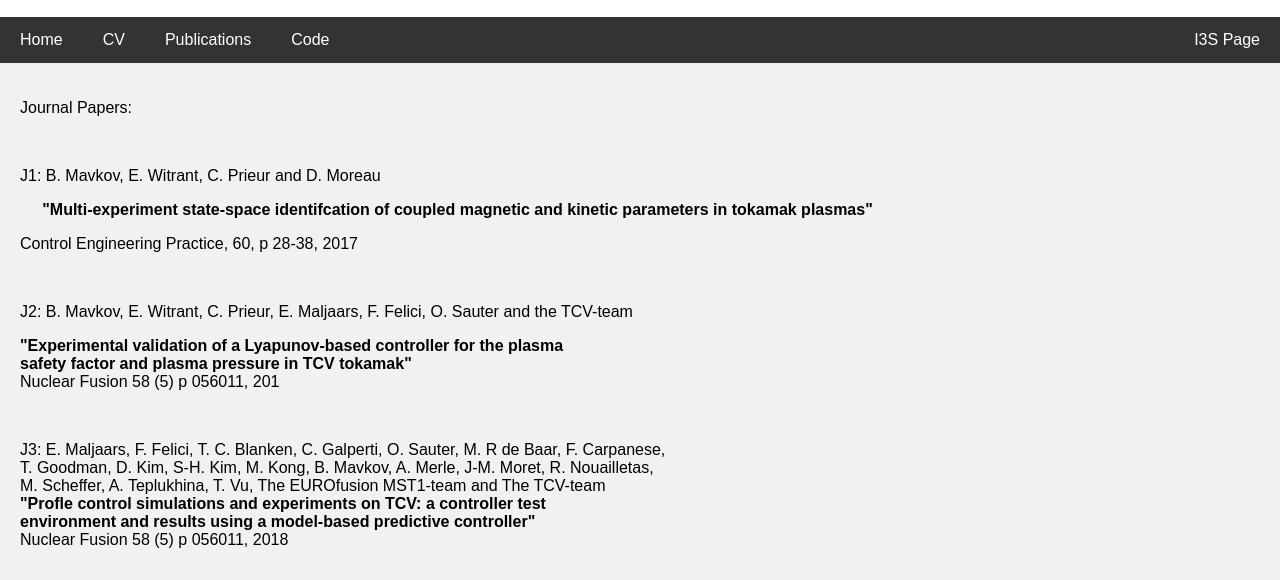
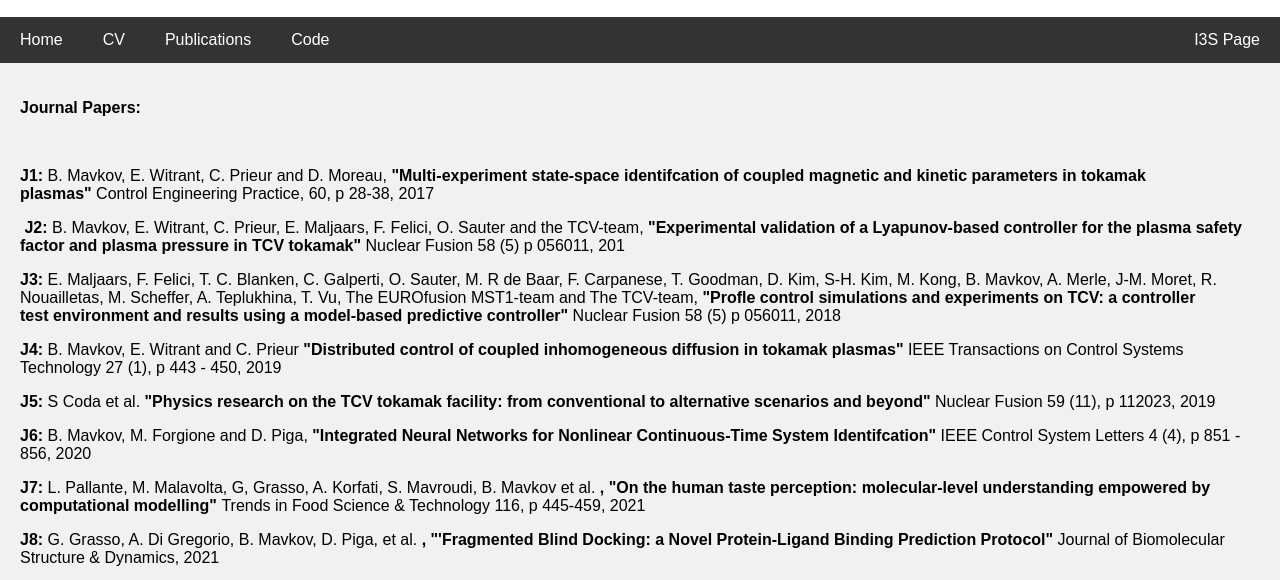
Before and after one commit to bmavkov/bmavkov.github.io, a plain HTML site: page publications.html in a window 1280 px wide. Shown: the part 211-791 px from the top of the page. Drawn offline with Linux system fonts and the light colour scheme.

Commit message:
Update publications.html

```diff
--- a/publications.html
+++ b/publications.html
@@ -111,19 +111,24 @@ body {
 </style>
 </head>
 <body>
-<h2 class="header"> Publications &nbsp;</h2>
+  <h2 class="header">Publications&nbsp;</h2>
 <div class="navbar"> <a href="https://bmavkov.github.io/index.html">Home</a> <a href="#">CV</a> <a href="https://bmavkov.github.io/publications.html">Publications</a> <a href="https://github.com/bmavkov">Code</a> <a class="right" href="https://www.i3s.unice.fr/">I3S Page</a></div>
 <div class="row">
 <div class="side">
-<p>Journal Papers:</p>
-<p>&nbsp;</p>
-<p>J1: B. Mavkov, E. Witrant, C. Prieur and D. Moreau</p>
-<p>&nbsp; &nbsp; &nbsp;<strong>"Multi-experiment state-space identifcation of coupled magnetic and kinetic parameters in tokamak plasmas"</strong></p>
-<p>Control Engineering Practice, 60, p 28-38, 2017</p>
-<p>&nbsp;</p>
-<p>J2:&nbsp;B. Mavkov, E. Witrant, C. Prieur, E. Maljaars, F. Felici,&nbsp;O. Sauter and the TCV-team</p>
-<p><strong>"Experimental validation of a Lyapunov-based controller for the plasma</strong><br /><strong>safety factor and plasma pressure in TCV tokamak"</strong><br />Nuclear Fusion 58 (5) p 056011, 201</p>
-<p>&nbsp;</p>
-<p>J3:&nbsp;E. Maljaars, F. Felici, T. C. Blanken, C. Galperti, O. Sauter, M. R de Baar, F. Carpanese,<br />T. Goodman, D. Kim, S-H. Kim, M. Kong, B. Mavkov, A. Merle, J-M. Moret, R. Nouailletas,<br />M. Scheffer, A. Teplukhina, T. Vu, The EUROfusion MST1-team and The TCV-team<br /><strong>"Profle control simulations and experiments on TCV: a controller test</strong><br /><strong>environment and results using a model-based predictive controller"</strong><br />Nuclear Fusion 58 (5) p 056011, 2018</p>
+  <p><strong>Journal Papers:</strong></p>
+<p><strong>&nbsp;</strong></p>
+<p><strong>J1:</strong> B. Mavkov, E. Witrant, C. Prieur and D. Moreau,&nbsp;<strong>"Multi-experiment state-space identifcation of coupled magnetic and kinetic parameters in tokamak plasmas"&nbsp;</strong>Control Engineering Practice, 60, p 28-38, 2017</p>
+<p>&nbsp;<strong>J2:</strong>&nbsp;B. Mavkov, E. Witrant, C. Prieur, E. Maljaars, F. Felici,&nbsp;O. Sauter and the TCV-team,&nbsp;<strong>"Experimental validation of a Lyapunov-based controller for the plasma&nbsp;</strong><strong>safety factor and plasma pressure in TCV tokamak"&nbsp;</strong>Nuclear Fusion 58 (5) p 056011, 201</p>
+<p><strong>J3:</strong>&nbsp;E. Maljaars, F. Felici, T. C. Blanken, C. Galperti, O. Sauter, M. R de Baar, F. Carpanese, T. Goodman, D. Kim, S-H. Kim, M. Kong, B. Mavkov, A. Merle, J-M. Moret, R. Nouailletas, M. Scheffer, A. Teplukhina, T. Vu, The EUROfusion MST1-team and The TCV-team,&nbsp;<strong>"Profle control simulations and experiments on TCV: a controller test&nbsp;</strong><strong>environment and results using a model-based predictive controller"&nbsp;</strong>Nuclear Fusion 58 (5) p 056011, 2018</p>
+<p><strong>J4:</strong> B. Mavkov, E. Witrant and C. Prieur&nbsp;<strong>"Distributed control of coupled inhomogeneous diffusion&nbsp;</strong><strong>in tokamak plasmas"</strong> IEEE Transactions on Control Systems Technology 27 (1), p 443 - 450, 2019</p>
+<p><strong>J5:</strong>&nbsp;S Coda et al.&nbsp;<strong>"Physics research on the TCV tokamak facility: from conventional to alternative scenarios and beyond" </strong>Nuclear Fusion 59 (11), p 112023, 2019</p>
+<p><strong>J6:</strong>&nbsp;B. Mavkov, M. Forgione and D. Piga, <strong>"Integrated Neural Networks for Nonlinear Continuous-Time System Identifcation"</strong> IEEE Control System Letters 4 (4), p 851 - 856, 2020</p>
+<p><strong>J7:&nbsp;</strong>L. Pallante, M. Malavolta, G, Grasso, A. Korfati, S. Mavroudi, B. Mavkov et al. <strong>, "On the human taste perception: molecular-level understanding empowered by computational modelling" </strong>Trends in Food Science &amp; Technology 116, p 445-459, 2021</p>
+<p><strong>J8:&nbsp;</strong>G. Grasso, A. Di Gregorio, B. Mavkov, D. Piga, et al.<strong> , "'Fragmented Blind Docking: a Novel Protein-Ligand Binding Prediction Protocol" </strong>Journal of Biomolecular Structure &amp; Dynamics, 2021</p>
+<p><strong>J9:</strong>&nbsp;B. Mavkov, A. C. Zecchin, T. Strecker, M. Cantoni, <strong>"Modelling and control of pipeline networks supplied by automated irrigation channels"</strong> Journal of Irrigation and Drainage Engineering, 148 (6),p 04022015, 2022</p>
+<p><strong>J10:&nbsp;&nbsp;</strong>M. Mejari, B. Mavkov, M. Forgione, D. Piga,<strong> "Direct identifcation of continuous-time LPV state-space models<br />via an integral architecture" </strong>Automatica, 142, p 110407, 2022</p>
+<p><strong>J11:&nbsp;</strong>M. Malavolta, L. Pallante, B. Mavkov, F Stojceski, G. Grasso et al.,&nbsp;<strong>"A survey on computational taste predictors",&nbsp;</strong>European Food Research and Technology, 2022</p>
+</div>
+</div>
 </body>
 </html>
```
